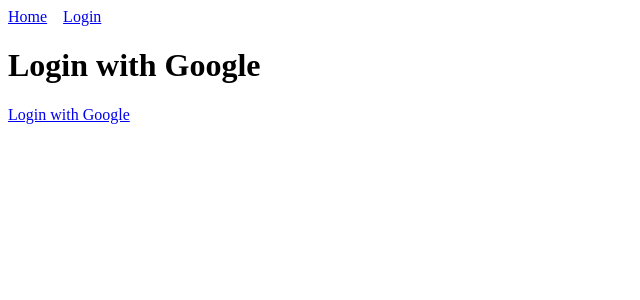
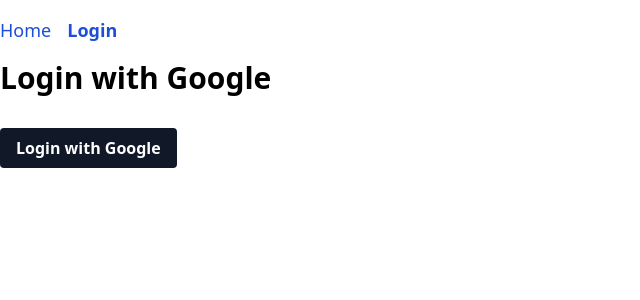
Before and after one commit to okupter/sst-sveltekit-starter, a SvelteKit app: page /auth in a window 1280 px wide. Shown: the top 300 px of the page, without its empty margins (0-640 px from the left). Built offline with nearby package versions, Linux system fonts and the light colour scheme; no server answers.

Commit message:
Misc styles updates

```diff
--- a/package.json
+++ b/package.json
@@ -33,7 +33,11 @@
 		"svelte-kit-sst": "^2.13.2",
 		"tslib": "^2.4.1",
 		"typescript": "^5.0.0",
-		"vite": "^4.3.0"
+		"vite": "^4.3.0",
+		"postcss": "^8.4.23",
+		"postcss-load-config": "^4.0.1",
+		"autoprefixer": "^10.4.14",
+		"tailwindcss": "^3.3.1"
 	},
 	"type": "module",
 	"dependencies": {
--- /dev/null
+++ b/postcss.config.cjs
@@ -0,0 +1,13 @@
+const tailwindcss = require('tailwindcss');
+const autoprefixer = require('autoprefixer');
+
+const config = {
+	plugins: [
+		//Some plugins, like tailwindcss/nesting, need to run before Tailwind,
+		tailwindcss(),
+		//But others, like autoprefixer, need to run after,
+		autoprefixer
+	]
+};
+
+module.exports = config;
--- a/src/routes/+layout.svelte
+++ b/src/routes/+layout.svelte
@@ -1,5 +1,6 @@
 <script lang="ts">
 	import { page } from '$app/stores';
+	import '$styles/app.postcss';
 	import { onMount } from 'svelte';
 	import type { Users } from '../../sst/packages/core/src/sql.generated';
 
@@ -44,16 +45,17 @@
 	});
 </script>
 
-<nav>
+<nav class="container flex gap-4 py-4 mx-auto">
 	<div>
-		<a href="/">Home</a>
+		<a href="/" class:active={$page.url.pathname === '/'}>Home</a>
 	</div>
 
 	<div>
 		{#if !session}
-			<a href="/auth">Login</a>
+			<a href="/auth" class:active={$page.url.pathname === '/auth'}>Login</a>
 		{:else}
 			<button
+				class="gap-4"
 				on:click={() => {
 					window.localStorage.removeItem('session');
 					window.location.href = '/auth';
@@ -65,11 +67,16 @@
 	</div>
 </nav>
 
-<slot />
+<main class="container mx-auto">
+	<slot />
+</main>
 
 <style>
-	nav {
-		display: flex;
-		gap: 1rem;
+	nav a {
+		@apply text-blue-700 text-lg;
+	}
+
+	nav a.active {
+		@apply font-bold;
 	}
 </style>
--- a/src/routes/auth/+page.svelte
+++ b/src/routes/auth/+page.svelte
@@ -2,8 +2,12 @@
 	<title>Login with Google</title>
 </svelte:head>
 
-<h1>Login with Google</h1>
+<div class="space-y-8">
+	<h1>Login with Google</h1>
 
-<a href={`${import.meta.env.VITE_APP_API_URL}/auth/google/authorize`}
-	>Login with Google</a
->
+	<a
+		href={`${import.meta.env.VITE_APP_API_URL}/auth/google/authorize`}
+		class="flex px-4 py-2 font-bold text-white bg-gray-900 rounded hover:bg-gray-700 w-fit">Login with Google</a
+	>
+
+</div>
--- /dev/null
+++ b/src/styles/app.postcss
@@ -0,0 +1,9 @@
+@tailwind base;
+@tailwind components;
+@tailwind utilities;
+
+@layer base {
+	h1 {
+		@apply text-3xl font-bold;
+	}
+}
--- a/svelte.config.js
+++ b/svelte.config.js
@@ -3,10 +3,13 @@ import adapter from 'svelte-kit-sst';
 
 /** @type {import('@sveltejs/kit').Config} */
 const config = {
-	preprocess: vitePreprocess(),
+	preprocess: [
+		vitePreprocess(),
+	],
 	kit: {
 		adapter: adapter(),
 		alias: {
+			$styles: 'src/styles',
 			$sst: 'sst'
 		}
 	}
--- /dev/null
+++ b/tailwind.config.cjs
@@ -0,0 +1,12 @@
+/** @type {import('tailwindcss').Config}*/
+const config = {
+	content: ['./src/**/*.{html,js,svelte,ts}'],
+
+	theme: {
+		extend: {}
+	},
+
+	plugins: []
+};
+
+module.exports = config;
```
Also changed, not shown: 1 other file (tests, documents, lock files or other folders).
